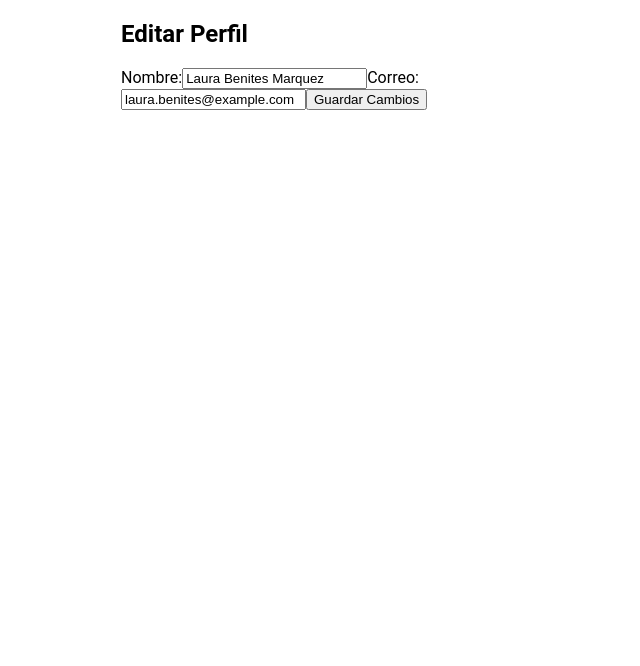
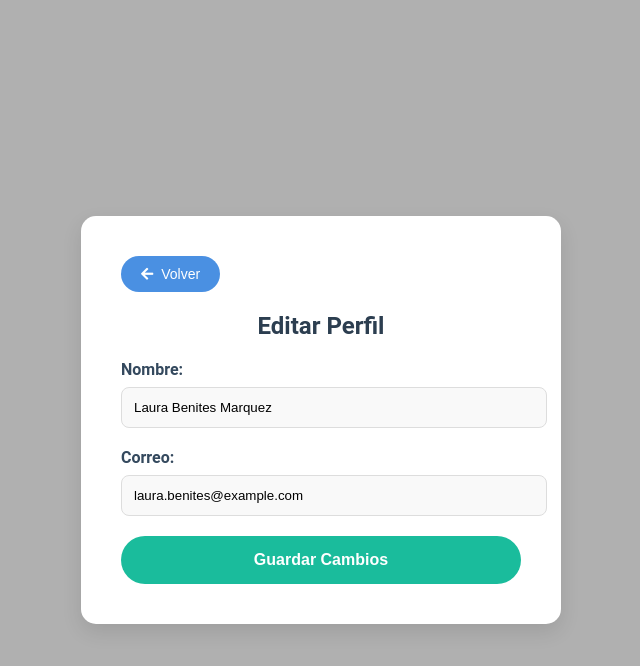
Before and after one commit to OptiLifes/RepositorioFront, an Angular app: page /profile/edit in a window 1280 px wide. Shown: the top 666 px of the page, without its empty margins (319-959 px from the left). Built offline with nearby package versions, Linux system fonts and the light colour scheme; sample sign-in values are in the browser's storage.

Commit message:
Aplicando estilos a las interfaces faltantes

```diff
--- a/src/app/intranet/profile/change-profile-picture/change-profile-picture.component.html
+++ b/src/app/intranet/profile/change-profile-picture/change-profile-picture.component.html
@@ -1,5 +1,22 @@
-<div class="change-picture-container">
+<div class="center-container">
+  <div class="change-picture-container">
+    <!-- Botón de retroceso -->
+    <div class="header-container">
+      <button class="back-button" (click)="goBack()">
+        <i class="fas fa-arrow-left"></i> Volver al perfil
+      </button>
+    </div>
+
     <h2>Cambiar Foto de Perfil</h2>
-    <input type="file" (change)="onFileSelected($event)">
-    <button (click)="uploadPicture()">Actualizar Foto</button>
+    <form (ngSubmit)="uploadPicture()">
+      <!-- Input para seleccionar archivo -->
+      <div class="file-input">
+        <label for="file">Seleccionar archivo:</label>
+        <input type="file" id="file" (change)="onFileSelected($event)" />
+      </div>
+
+      <!-- Botón para actualizar la foto -->
+      <button type="submit" class="submit-button">Actualizar Foto</button>
+    </form>
   </div>
+</div>
--- a/src/app/intranet/profile/change-profile-picture/change-profile-picture.component.scss
+++ b/src/app/intranet/profile/change-profile-picture/change-profile-picture.component.scss
@@ -1,17 +1,90 @@
-.profile-container {
-    text-align: center;
-    .profile-picture {
-      width: 100px;
-      border-radius: 50%;
-    }
-    .btn-edit, .btn-change-picture {
-      margin-top: 10px;
-      display: block;
-    }
-  }
+.center-container {
+  display: flex;
+  align-items: center;
+  justify-content: center;
+  height: 100vh;
+  background-color: #2c3e50;
+  padding: 20px;
+}
 
-  .edit-profile-container,
-  .change-picture-container {
-    max-width: 400px;
-    margin: auto;
-  }
+.change-picture-container {
+  background-color: #ffffff;
+  padding: 30px;
+  border-radius: 15px;
+  width: 450px;
+  box-shadow: 0 8px 20px rgba(0, 0, 0, 0.1);
+}
+
+.header-container {
+  display: flex;
+  justify-content: flex-start;
+  margin-bottom: 20px;
+}
+
+h2 {
+  text-align: center;
+  margin-bottom: 20px;
+  color: #2c3e50;
+}
+
+.file-input {
+  margin-bottom: 20px;
+}
+
+label {
+  display: block;
+  font-weight: bold;
+  margin-bottom: 10px;
+  color: #34495e;
+}
+
+input[type="file"] {
+  width: 100%;
+  padding: 12px;
+  border: 1px solid #ddd;
+  border-radius: 8px;
+  background-color: #f9f9f9;
+}
+
+input[type="file"]:focus {
+  outline: none;
+  border-color: #1abc9c;
+}
+
+.back-button {
+  background-color: #4a90e2;
+  color: white;
+  border: none;
+  padding: 10px 15px;
+  border-radius: 50px;
+  cursor: pointer;
+  display: flex;
+  align-items: center;
+  font-size: 14px;
+  transition: all 0.3s ease-in-out;
+}
+
+.back-button i {
+  margin-right: 8px;
+}
+
+.back-button:hover {
+  background-color: #357ab7;
+}
+
+.submit-button {
+  width: 100%;
+  padding: 15px;
+  background-color: #1abc9c;
+  color: white;
+  border: none;
+  border-radius: 50px;
+  cursor: pointer;
+  transition: background-color 0.3s ease-in-out;
+  font-weight: bold;
+  font-size: 16px;
+}
+
+.submit-button:hover {
+  background-color: #16a085;
+}
--- a/src/app/intranet/profile/change-profile-picture/change-profile-picture.component.ts
+++ b/src/app/intranet/profile/change-profile-picture/change-profile-picture.component.ts
@@ -24,4 +24,8 @@ export class ChangeProfilePictureComponent {
       alert('Por favor, selecciona una foto.');
     }
   }
+
+  goBack() {
+    this.router.navigate(['/profile']);
+  }
 }
--- a/src/app/intranet/profile/edit-profile/edit-profile.component.html
+++ b/src/app/intranet/profile/edit-profile/edit-profile.component.html
@@ -1,12 +1,28 @@
-<div class="edit-profile-container">
+<div class="center-container">
+  <div class="edit-profile-container">
+    <!-- Botón de retroceso alineado a la derecha -->
+    <div class="header-container">
+      <button class="back-button" (click)="goBack()">
+        <i class="fas fa-arrow-left"></i> Volver
+      </button>
+    </div>
+
     <h2>Editar Perfil</h2>
     <form (ngSubmit)="saveChanges()">
-      <label for="name">Nombre:</label>
-      <input id="name" type="text" [(ngModel)]="user.name" name="name" required>
+      <!-- Campo de Nombre -->
+      <div class="form-group">
+        <label for="name">Nombre:</label>
+        <input id="name" type="text" [(ngModel)]="user.name" name="name" placeholder="Ingresa tu nombre completo" required>
+      </div>
 
-      <label for="email">Correo:</label>
-      <input id="email" type="email" [(ngModel)]="user.email" name="email" required>
+      <!-- Campo de Correo -->
+      <div class="form-group">
+        <label for="email">Correo:</label>
+        <input id="email" type="email" [(ngModel)]="user.email" name="email" placeholder="Ingresa tu correo electrónico" required>
+      </div>
 
-      <button type="submit">Guardar Cambios</button>
+      <!-- Botón para guardar cambios -->
+      <button type="submit" class="submit-button">Guardar Cambios</button>
     </form>
   </div>
+</div>
--- a/src/app/intranet/profile/edit-profile/edit-profile.component.scss
+++ b/src/app/intranet/profile/edit-profile/edit-profile.component.scss
@@ -1,17 +1,90 @@
-.profile-container {
-    text-align: center;
-    .profile-picture {
-      width: 100px;
-      border-radius: 50%;
-    }
-    .btn-edit, .btn-change-picture {
-      margin-top: 10px;
-      display: block;
-    }
-  }
+.center-container {
+  display: flex;
+  align-items: center;
+  justify-content: center;
+  height: 100vh;
+  background-color: #b0b0b0; /* Fondo plomo */
+  padding: 20px;
+}
 
-  .edit-profile-container,
-  .change-picture-container {
-    max-width: 400px;
-    margin: auto;
-  }
+.edit-profile-container {
+  background-color: #ffffff;
+  padding: 40px;
+  border-radius: 15px;
+  width: 400px;
+  box-shadow: 0 8px 20px rgba(0, 0, 0, 0.1);
+}
+
+.header-container {
+  display: flex;
+  justify-content: flex-start;
+  margin-bottom: 20px;
+}
+
+h2 {
+  text-align: center;
+  margin-bottom: 20px;
+  color: #2c3e50;
+}
+
+.form-group {
+  margin-bottom: 20px;
+}
+
+label {
+  display: block;
+  font-weight: bold;
+  margin-bottom: 8px;
+  color: #34495e;
+}
+
+input {
+  width: 100%;
+  padding: 12px;
+  border: 1px solid #ddd;
+  border-radius: 8px;
+  background-color: #f9f9f9;
+}
+
+input:focus {
+  outline: none;
+  border-color: #1abc9c;
+}
+
+.back-button {
+  background-color: #4a90e2;
+  color: white;
+  border: none;
+  padding: 10px 20px;
+  border-radius: 50px;
+  cursor: pointer;
+  display: flex;
+  align-items: center;
+  font-size: 14px;
+  transition: all 0.3s ease-in-out;
+}
+
+.back-button i {
+  margin-right: 8px;
+}
+
+.back-button:hover {
+  background-color: #357ab7;
+}
+
+.submit-button {
+  width: 100%;
+  padding: 15px;
+  background-color: #1abc9c;
+  color: white;
+  border: none;
+  border-radius: 50px;
+  cursor: pointer;
+  transition: background-color 0.3s ease-in-out;
+  font-weight: bold;
+  font-size: 16px;
+}
+
+.submit-button:hover {
+  background-color: #16a085;
+}
--- a/src/app/intranet/profile/edit-profile/edit-profile.component.ts
+++ b/src/app/intranet/profile/edit-profile/edit-profile.component.ts
@@ -7,7 +7,7 @@ import { Router } from '@angular/router';
   standalone: true,
   templateUrl: './edit-profile.component.html',
   styleUrls: ['./edit-profile.component.scss'],
-  imports: [FormsModule] // Asegúrate de importar FormsModule aquí
+  imports: [FormsModule]
 })
 export class EditProfileComponent {
   user = {
@@ -17,9 +17,14 @@ export class EditProfileComponent {
 
   constructor(private router: Router) {}
 
+  // Método para guardar los cambios y redirigir al perfil
   saveChanges() {
     alert('Perfil actualizado');
-    // Aquí rediriges al perfil después de guardar
+    this.router.navigate(['/profile']);
+  }
+
+  // Método para regresar al perfil sin guardar cambios
+  goBack() {
     this.router.navigate(['/profile']);
   }
 }
```
Also changed, not shown: 1 other file (tests, documents, lock files or other folders).
